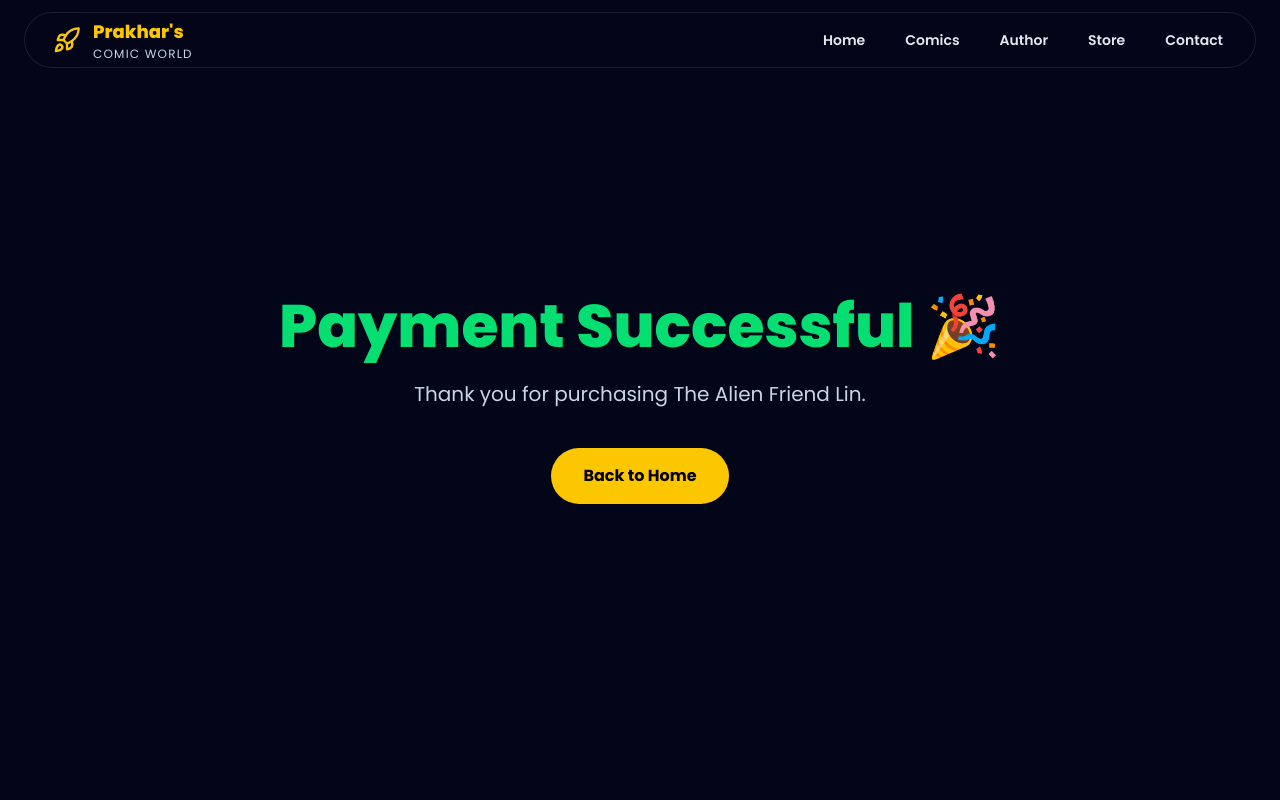
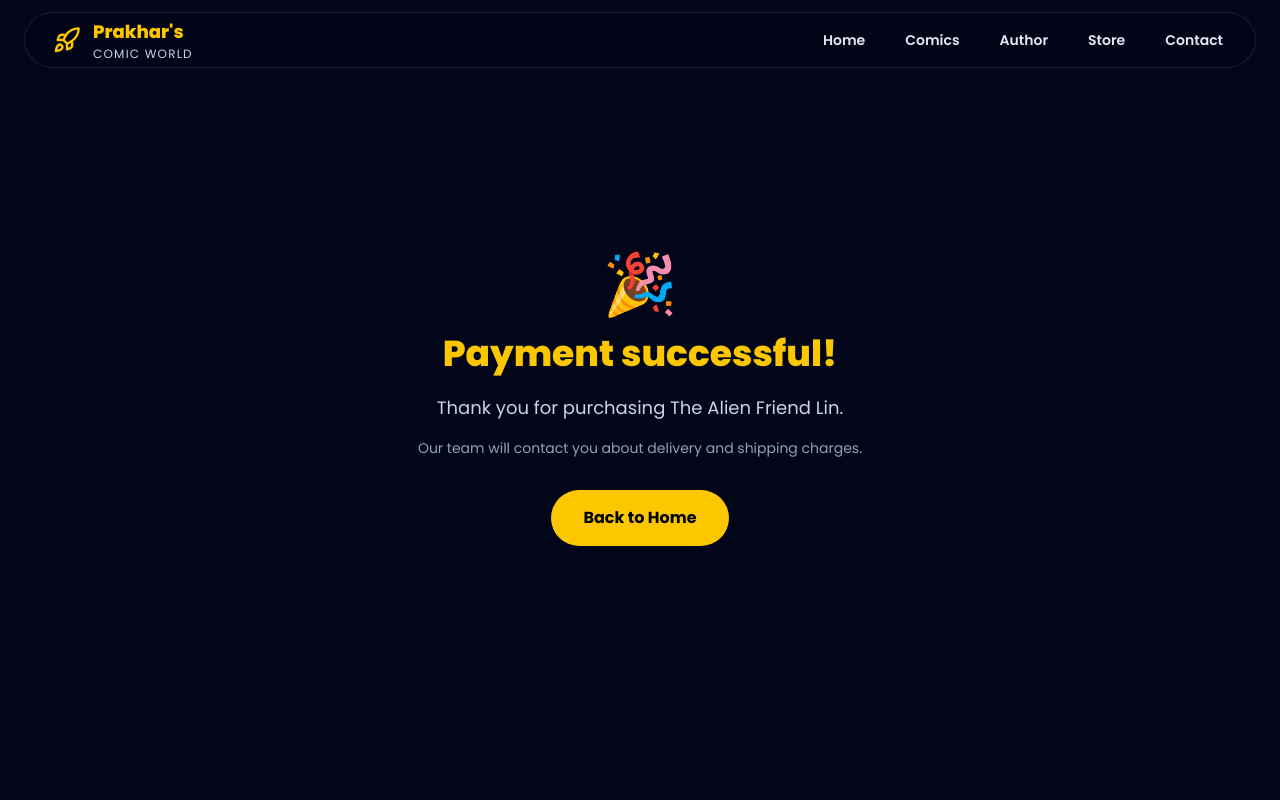
Before and after one commit to abhivanthsingh16/prakhars-comic-world, a Next.js app: page /payment-success in a window 1280 px wide. Shown: the top 800 px of the page. Built offline with nearby package versions, Linux system fonts and the light colour scheme.

Commit message:
Show order confirmation details

```diff
--- a/app/payment-success/page.tsx
+++ b/app/payment-success/page.tsx
@@ -1,28 +1,20 @@
 import Link from "next/link";
 
-export default function PaymentSuccess() {
+export default async function PaymentSuccess({ searchParams }: { searchParams: Promise<{ method?: string; order?: string }> }) {
+  const params = await searchParams;
+  const cod = params.method === "COD";
   return (
-    <main className="flex min-h-screen items-center justify-center bg-slate-950 text-white">
-
-      <div className="text-center">
-
-        <h1 className="text-6xl font-black text-green-400">
-          Payment Successful 🎉
-        </h1>
-
-        <p className="mt-6 text-xl text-slate-300">
-          Thank you for purchasing The Alien Friend Lin.
+    <main className="flex min-h-screen items-center justify-center bg-slate-950 px-4 text-white">
+      <div className="max-w-xl text-center">
+        <div className="text-6xl">{cod ? "📦" : "🎉"}</div>
+        <h1 className="mt-5 text-4xl font-black text-yellow-400">{cod ? "Order placed!" : "Payment successful!"}</h1>
+        <p className="mt-5 text-lg text-slate-300">
+          {cod ? "Thank you. Please keep the payment ready when your book is delivered." : "Thank you for purchasing The Alien Friend Lin."}
         </p>
-
-        <Link
-          href="/"
-          className="mt-10 inline-block rounded-full bg-yellow-400 px-8 py-4 font-bold text-black"
-        >
-          Back to Home
-        </Link>
-
+        {params.order && <p className="mt-4 rounded-xl bg-white/5 p-4 text-sm text-slate-300">Order reference: <strong className="text-white">{params.order}</strong></p>}
+        <p className="mt-4 text-sm text-slate-400">Our team will contact you about delivery and shipping charges.</p>
+        <Link href="/" className="mt-8 inline-block rounded-full bg-yellow-400 px-8 py-4 font-bold text-black">Back to Home</Link>
       </div>
-
     </main>
   );
 }
```
